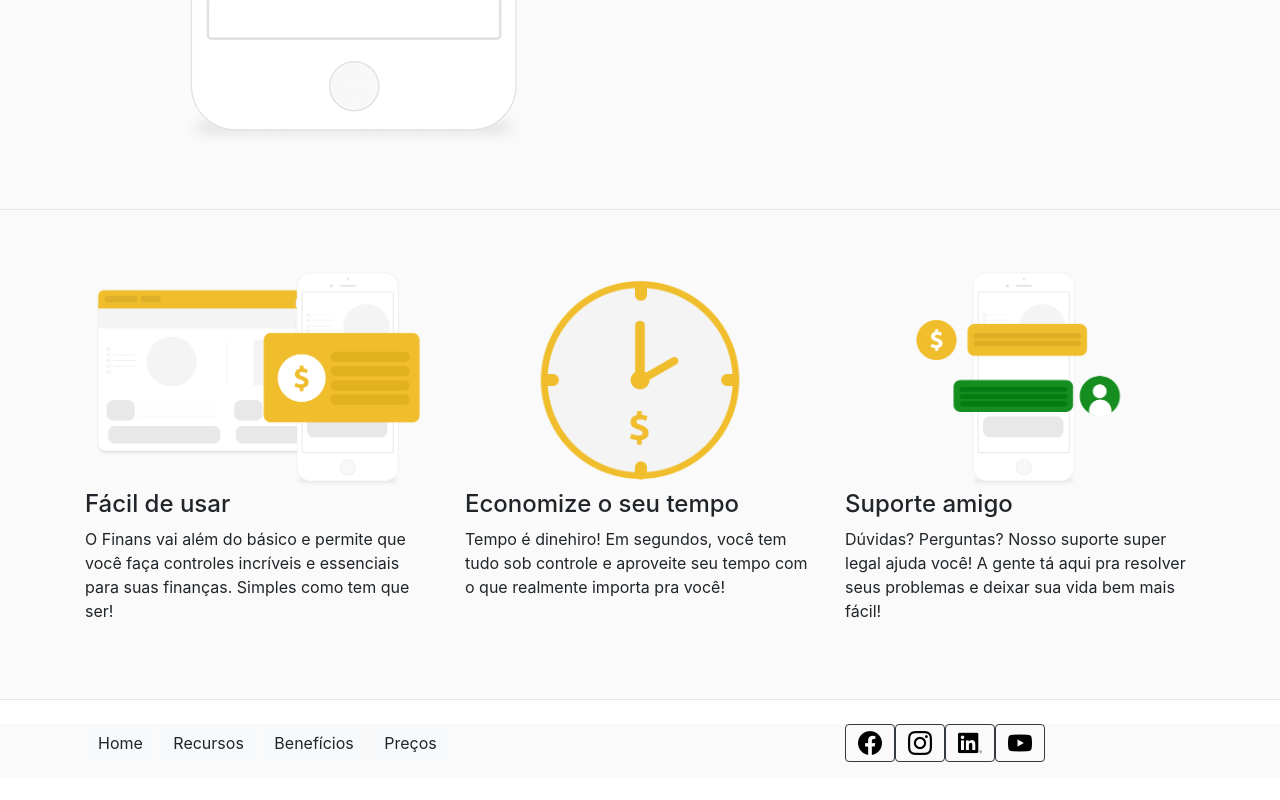
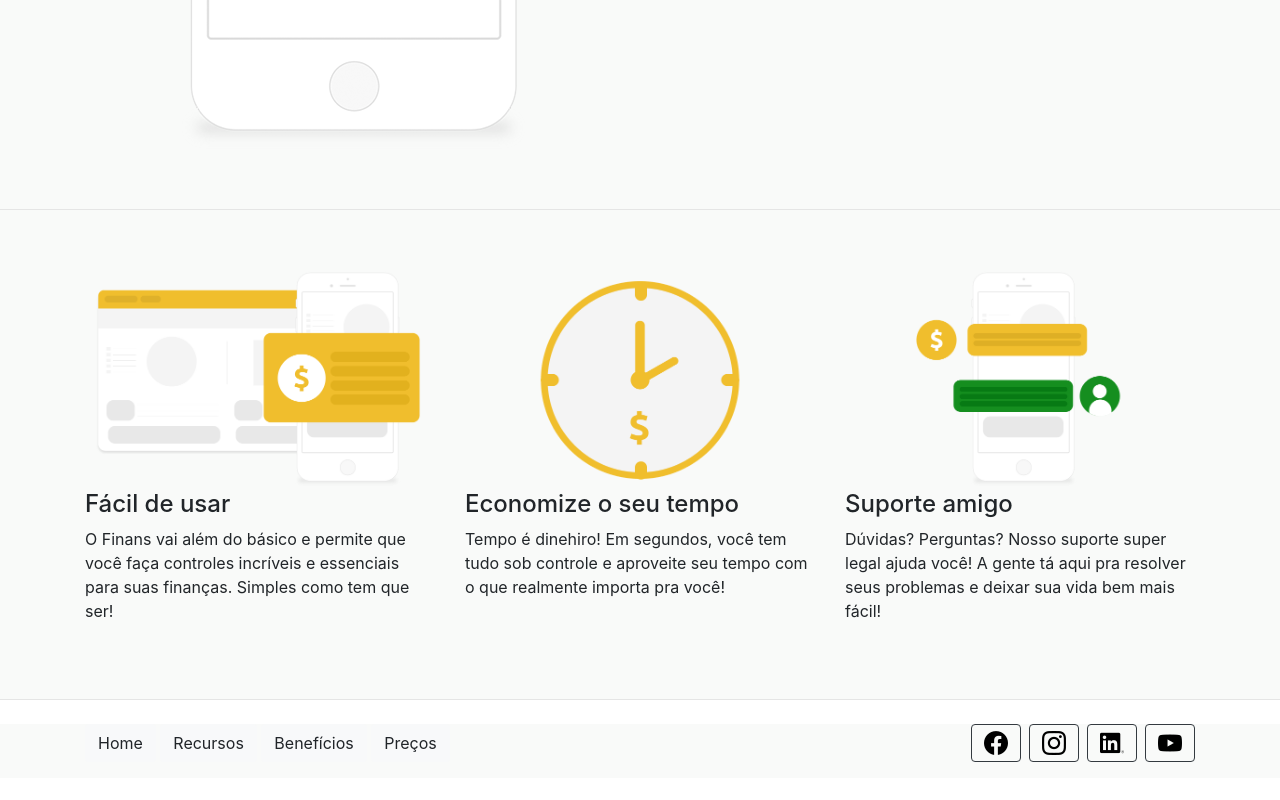
Before and after one commit to alberyReis/projeto_finans_html_css_bootstrap, a plain HTML site: page index.html in a window 1280 px wide. Shown: the part 1651-2451 px from the top of the page. Drawn offline with nearby package versions, Linux system fonts and the light colour scheme.

Commit message:
Update index.html

```diff
--- a/index.html
+++ b/index.html
@@ -6,7 +6,7 @@
     <link rel="stylesheet" href="https://stackpath.bootstrapcdn.com/bootstrap/4.1.3/css/bootstrap.min.css"
         integrity="sha384-MCw98/SFnGE8fJT3GXwEOngsV7Zt27NXFoaoApmYm81iuXoPkFOJwJ8ERdknLPMO" crossorigin="anonymous">
     <link rel="stylesheet" href="./css/estilo.css">
-    <title>Olá, mundo!</title>
+    <title>Finans</title>
 </head>
 <body>
     <header>
@@ -60,10 +60,10 @@
                             </div>
                        </form>
                        <p style="font-size: 1.3em;">Disonivel para
-                            <a href="">
+                            <a href="#">
                                 <img class="btn btn-outline-light" src="./icone/android.png">
                             </a>
-                            <a href="">
+                            <a href="#">
                                 <img class="btn btn-outline-light" src="./icone/apple.png">
                             </a>
                         </p>
@@ -139,18 +139,18 @@
                         <a class="btn btn-light"  href="#">Preços</a>
                     </p>
                 </div>
-                <div class="col-md-4 col d-flex flex-nowrape">
+                <div class="col-md-4 col d-flex justify-content-end flex-nowrape">
                     <a href="#">
-                        <img class="btn btn-outline-dark" src="./icone/facebook.png">
+                        <img class="btn btn-outline-dark ml-2" src="./icone/facebook.png">
                     </a>
                     <a href="#">
-                        <img class="btn btn-outline-dark" src="./icone/instagram.png">
+                        <img class="btn btn-outline-dark ml-2" src="./icone/instagram.png">
                     </a>
                     <a href="#">
-                        <img class="btn btn-outline-dark" src="./icone/linkedin.png">
+                        <img class="btn btn-outline-dark ml-2" src="./icone/linkedin.png">
                     </a>
                     <a href="#">
-                        <img class="btn btn-outline-dark" src="./icone/youtube.png">
+                        <img class="btn btn-outline-dark ml-2" src="./icone/youtube.png">
                     </a>
                 </div>
             </div>
```
